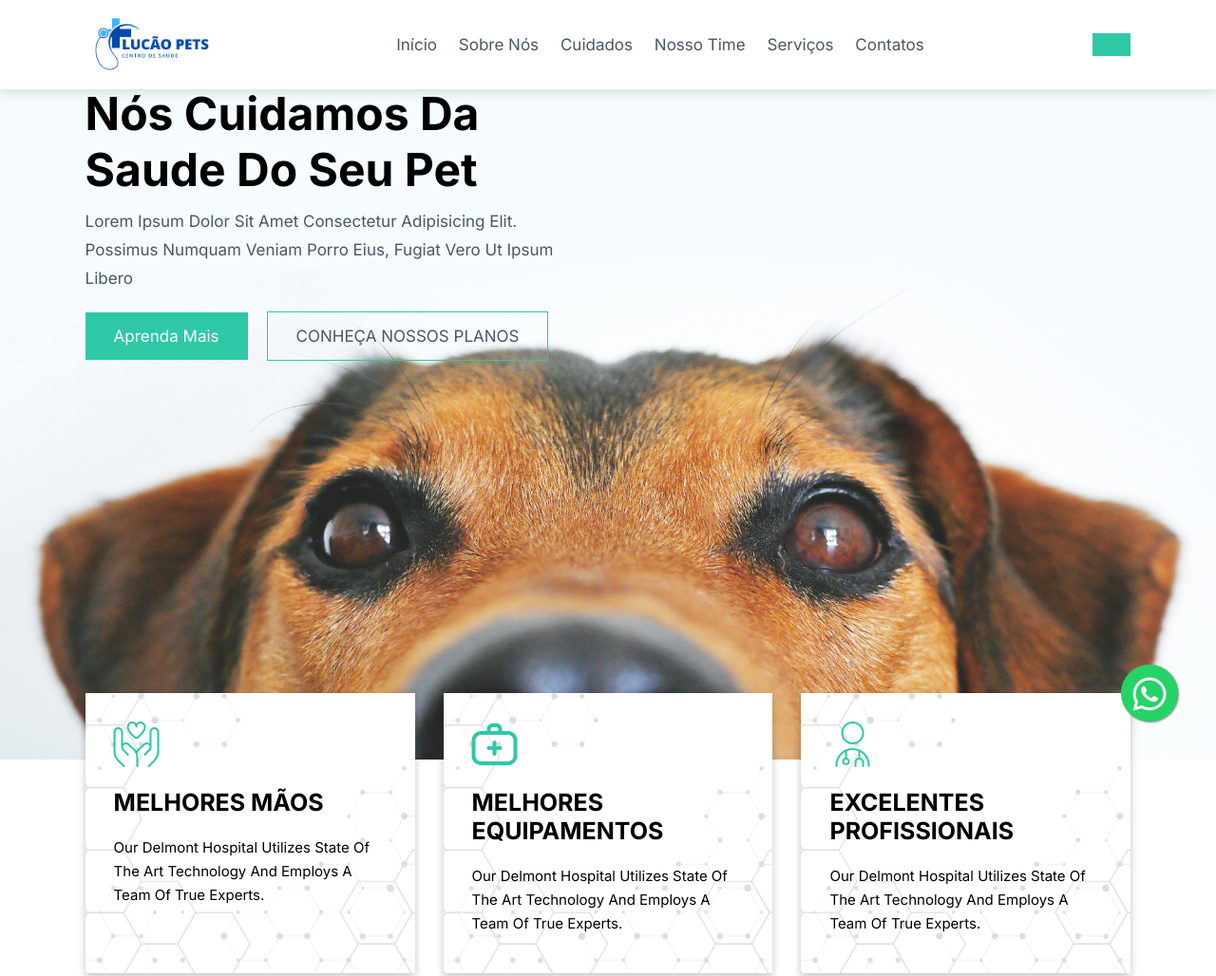
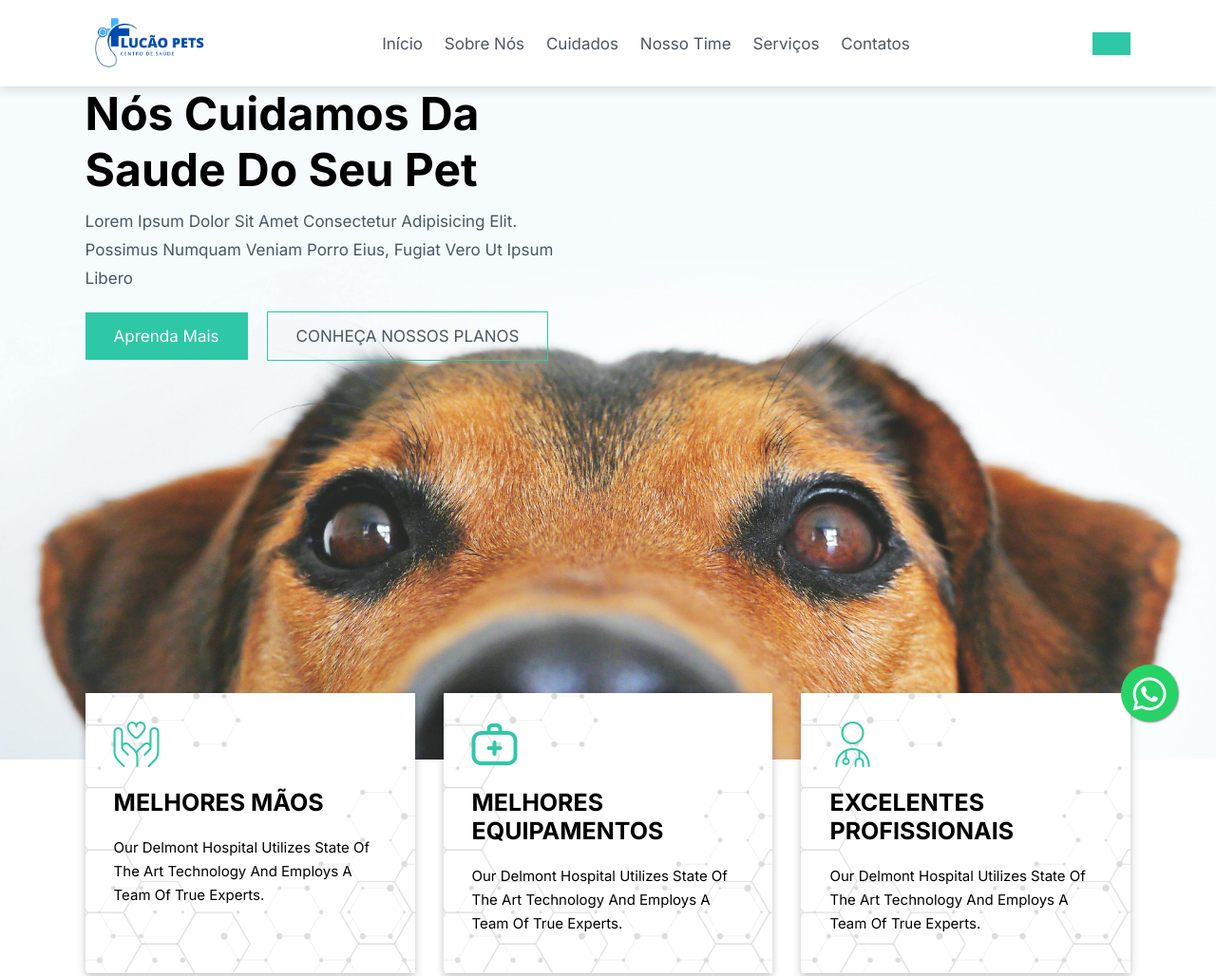
Before and after one commit to LucasAvenger/Luc-o-pets, a plain HTML site: page index.html in a window 1280 px wide. Shown: the top 1028 px of the page at 95% size. Drawn offline with nearby package versions, Linux system fonts and the light colour scheme.

Commit message:
Update style.css

```diff
--- a/assets/CSS/style.css
+++ b/assets/CSS/style.css
@@ -47,11 +47,11 @@ header {
 
 
 .logo {
-    width: 150px;
+    width: 120px;
 }
 
 .logo img {
-    width: 100%;
+    width: 120%;
 }
 
 .navbar a {
```
